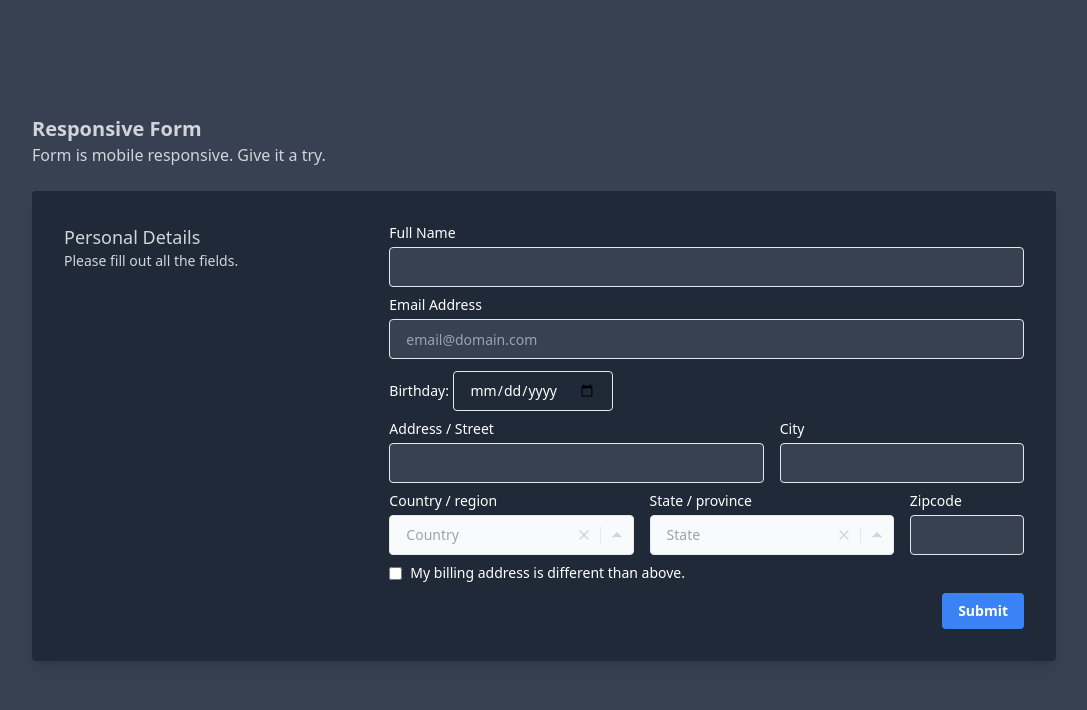
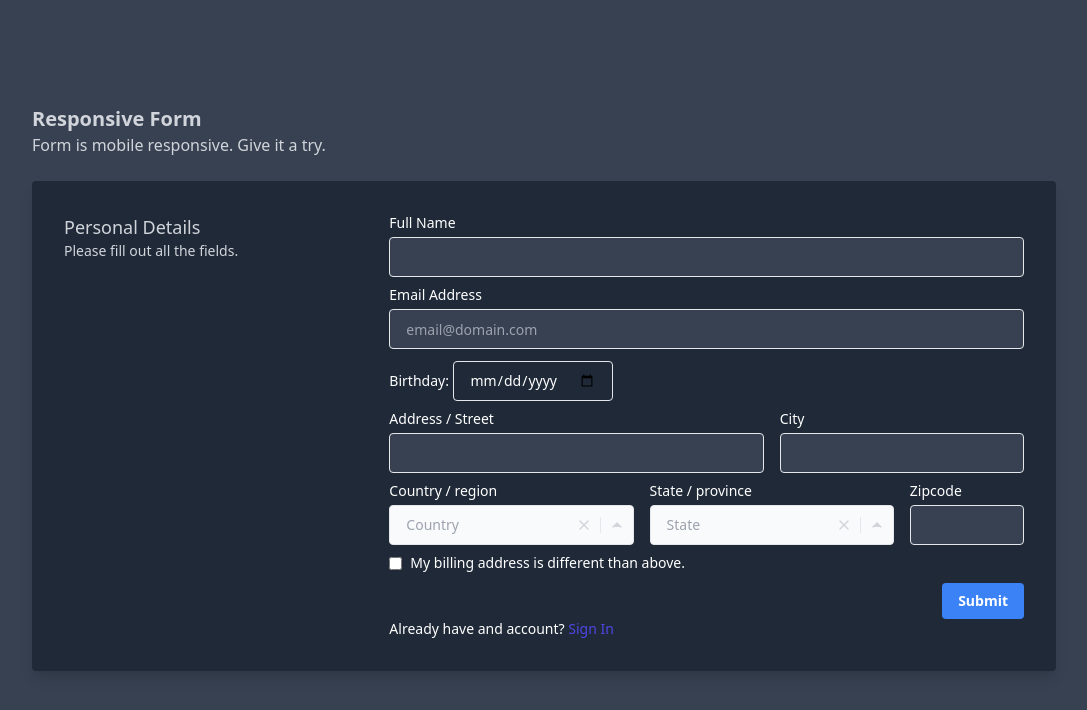
Before and after one commit to AbidAlWassie/Forum-Website, a website: page register.html in a window 1280 px wide. Shown: the whole page, without its empty margins (96-1183 px from the left). Drawn offline with Linux system fonts and the light colour scheme.

Commit message:
working on login and resigter pages

```diff
--- a/register.html
+++ b/register.html
@@ -7,7 +7,7 @@
   <meta name="viewport" content="width=device-width, initial-scale=1.0">
   <link rel="stylesheet" href="build/styles.css">
   <link rel="stylesheet" href="custom/styles.css">
-  <title>Document</title>
+  <title>Register Page</title>
 </head>
 
 <body class="bg-white dark:bg-gray-800 dark:text-white">
@@ -101,6 +101,17 @@
                   </div>
                 </div>
 
+
+
+              </div>
+
+              <div class="">
+                <div class="text-sm">
+                  Already have and account? <a href="login.html" class="font-medium text-indigo-600 hover:text-indigo-500">
+                    Sign In
+                  </a>
+                </div>
+
               </div>
             </div>
           </div>
```
Also changed, not shown: index.html (+1 -1 lines), login.html (+2 -2 lines).
